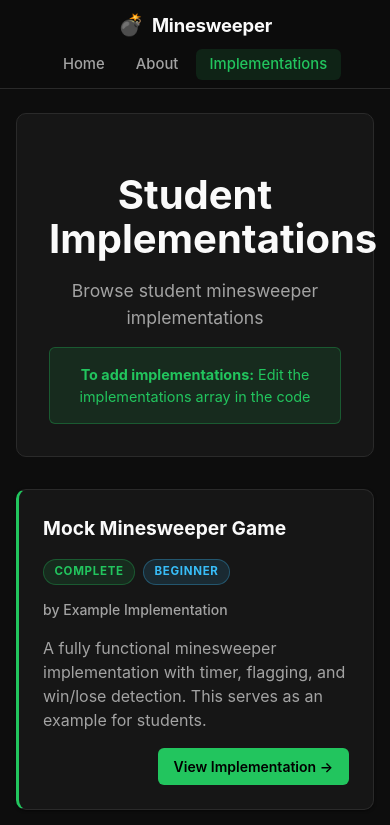
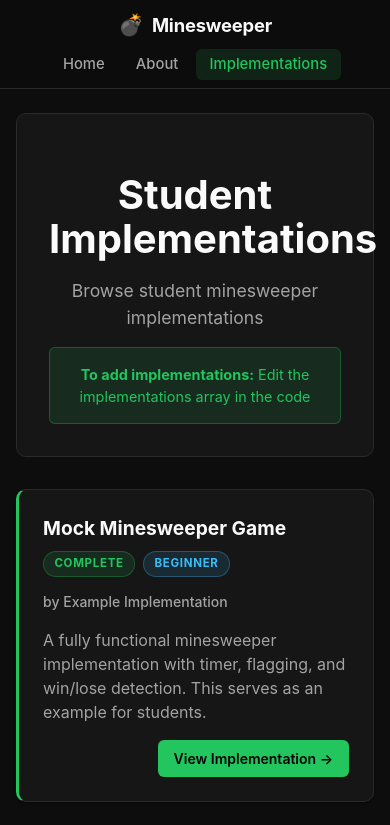
Before and after one commit to cs1-web-course-2026/cs14-minesweeper-react-2026, a React (Vite) app: page /game in a window 390 px wide. Shown: the top 825 px of the page. Built offline with nearby package versions, Linux system fonts and the light colour scheme.

Commit message:
Restore shared Game page stylesheet
Co-authored-by: TEPPA122 <230388673+TEPPA122@users.noreply.github.com>

```diff
--- a/src/pages/Game/Game.module.css
+++ b/src/pages/Game/Game.module.css
@@ -61,6 +61,7 @@
   box-shadow: var(--shadow-md);
 }
 
+/* Card left-border accent per status */
 .cardStatusComplete {
   border-left-color: var(--color-success);
 }
@@ -77,7 +78,6 @@
   display: flex;
   justify-content: space-between;
   align-items: flex-start;
-  gap: 1rem;
   margin-bottom: 0.5rem;
 }
 
@@ -86,17 +86,13 @@
   margin: 0;
   font-size: 1.2em;
   flex: 1;
-  min-width: 0;
-  overflow-wrap: anywhere;
+  margin-right: 1rem;
 }
 
 .badges {
   display: flex;
-  flex-wrap: wrap;
-  justify-content: flex-end;
   gap: 0.5rem;
   flex-shrink: 0;
-  max-width: 55%;
 }
 
 .badge {
@@ -107,9 +103,9 @@
   text-transform: uppercase;
   letter-spacing: 0.06em;
   border: 1px solid transparent;
-  white-space: nowrap;
 }
 
+/* Status badge variants */
 .statusComplete {
   background-color: var(--color-success-dim);
   color: var(--color-success);
@@ -128,6 +124,7 @@
   border-color: var(--color-purple-border);
 }
 
+/* Difficulty badge variants */
 .difficultyBeginner {
   background-color: var(--color-info-dim);
   color: var(--color-info);
@@ -212,8 +209,12 @@
     align-items: flex-start;
   }
 
+  .cardHeader h3 {
+    margin-right: 0;
+    margin-bottom: 0.5rem;
+  }
+
   .badges {
-    justify-content: flex-start;
-    max-width: 100%;
+    align-self: flex-start;
   }
 }
```
